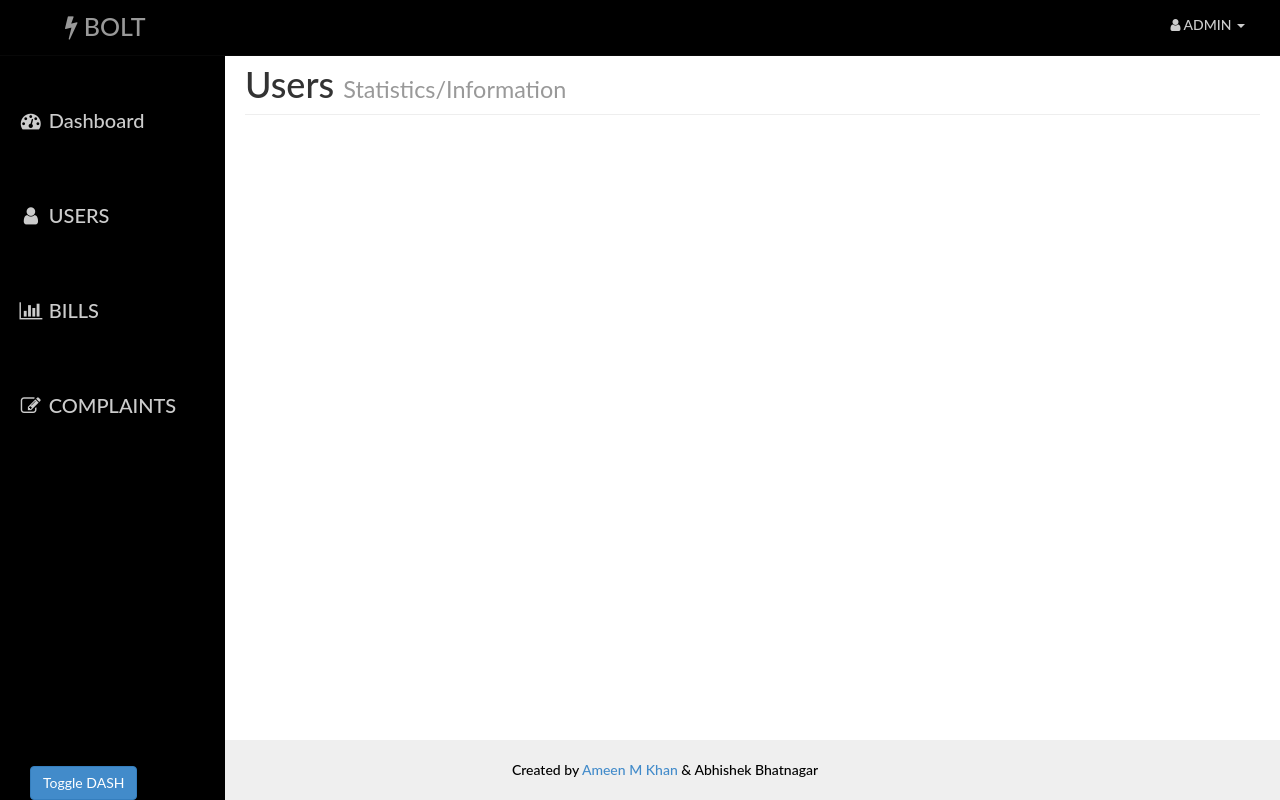
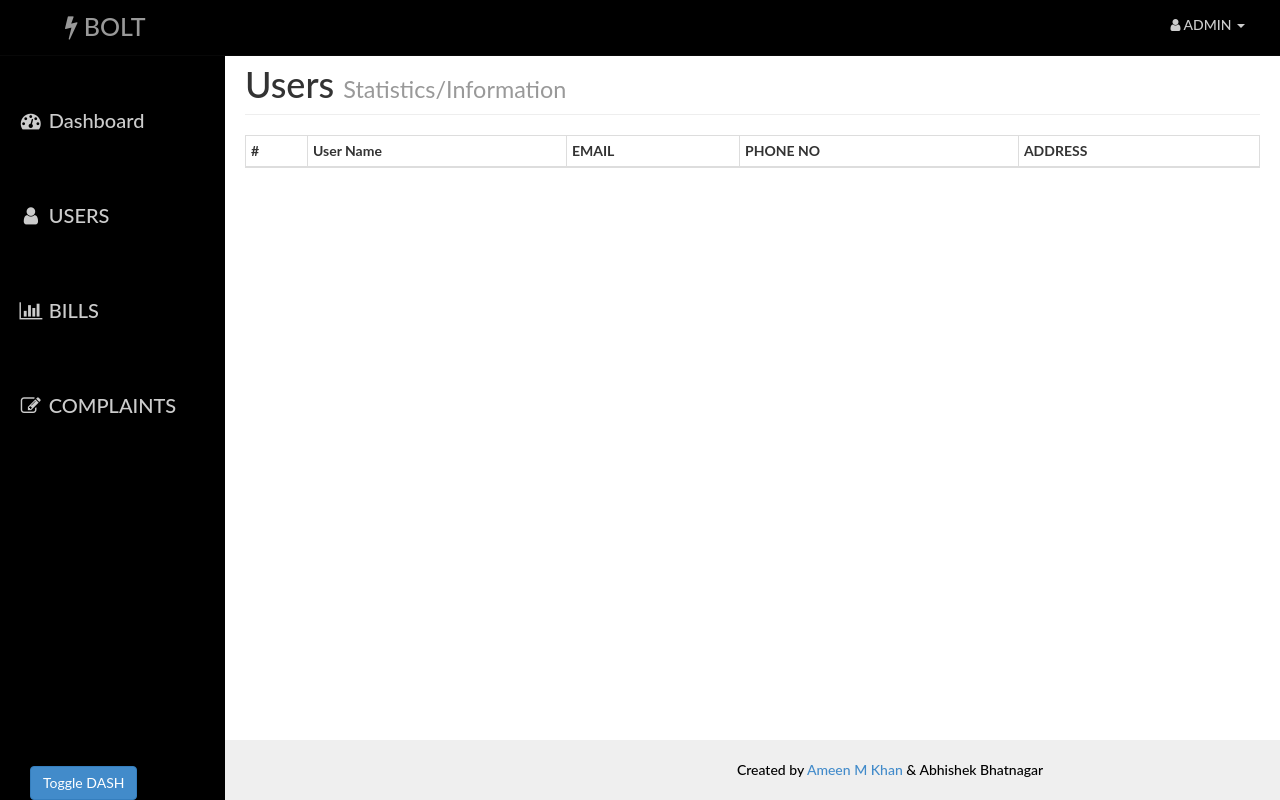
Before and after one commit to Vad-er/ebill-1, a PHP site: page /admin/users.php in a window 1280 px wide; the page is wider, and only the part inside the window is pictured. Run offline with PHP 8.4, Linux system fonts and the light colour scheme; lists and menus that the app fills with data are empty; some libraries are stand-ins or nearby versions.

Commit message:
nothing major | User Details Table added

```diff
--- a/Includes/admin.php
+++ b/Includes/admin.php
@@ -19,6 +19,9 @@
         $query = "SELECT curdate() AS bdate , adddate( curdate(),INTERVAL 30 DAY ) AS ddate , user.id AS uid , user.name AS uname FROM user";
         // echo $query;
         $result = mysqli_query($con,$query);
+        if($result === FALSE) {
+            die(mysql_error()); // TODO: better error handling
+        }
         return $result;
     }
 
--- a/admin/bill.php
+++ b/admin/bill.php
@@ -124,7 +124,7 @@
                                                             <?php echo $row['ddate'] ?>
                                                         </td>
                                                         <td>
-                                                            <button type="submit" name="generate_bill" class="btn btn-success">GENERATE BILL  </button>
+                                                            <button type="submit" name="generate_bill" class="btn btn-success form-control">GENERATE BILL  </button>
                                                         </td>
 
 
--- a/admin/users.php
+++ b/admin/users.php
@@ -23,6 +23,23 @@
                             <!-- Like bills processed by the admin ; bills generated , unprocessed complaint
                             maybe a stats infograph -->
                         </h1>
+                        <div class="table-responsive" style="padding-top: 0">
+                                <table class="table table-hover table-striped table-bordered table-condensed">
+                                    <thead>
+                                        <tr>
+                                            <th>#</th>
+                                            <th>User Name</th>
+                                            <th>EMAIL</th>
+                                            <th>PHONE NO</th>
+                                            <th>ADDRESS</th>
+                                        </tr>
+                                    </thead>
+                                    <tbody>
+                                        <tr>
+                                        </tr>
+
+                                    </tbody>
+                                </table>
                     </div>
                 </div>
                 <!-- /.row -->
```
